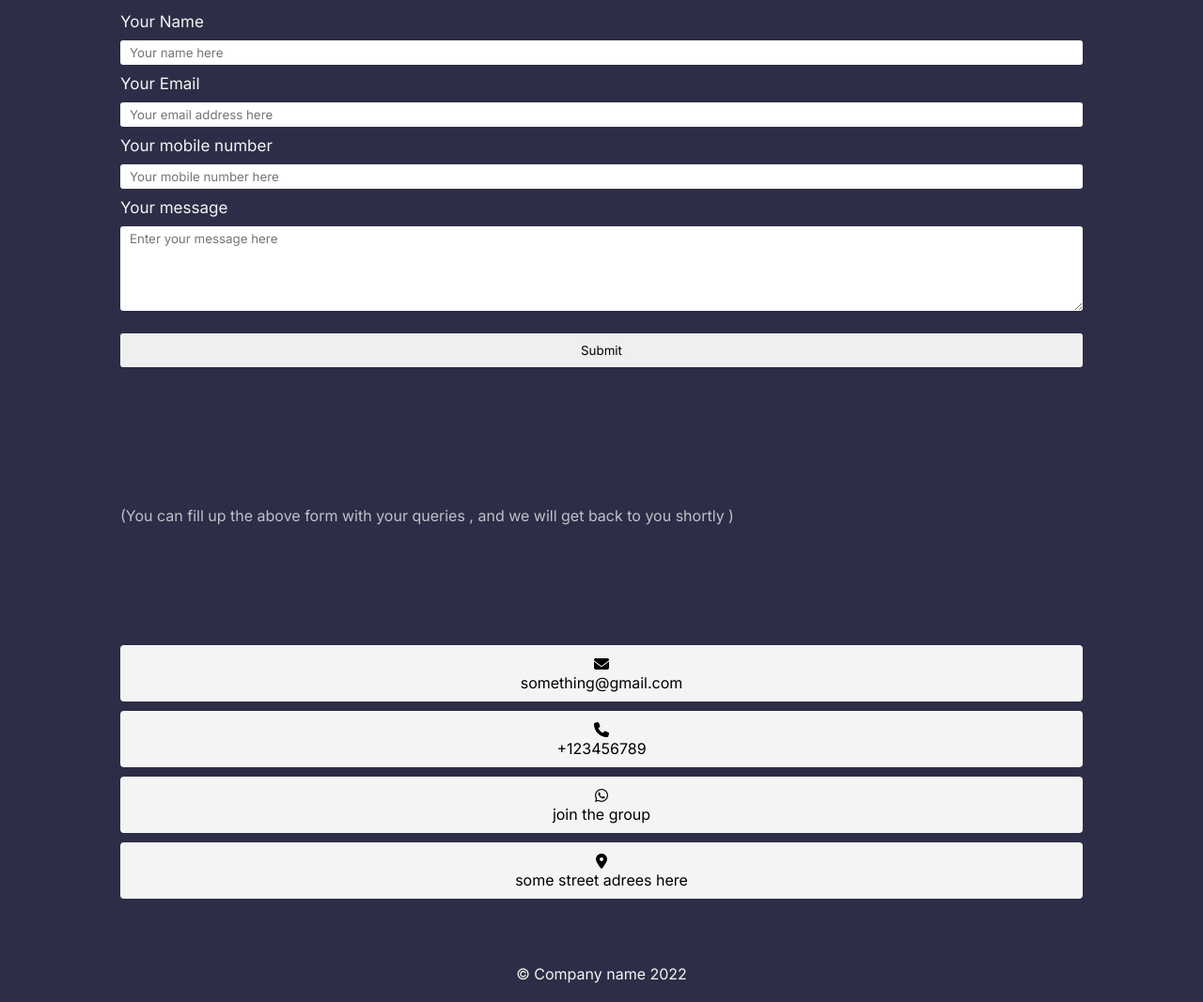
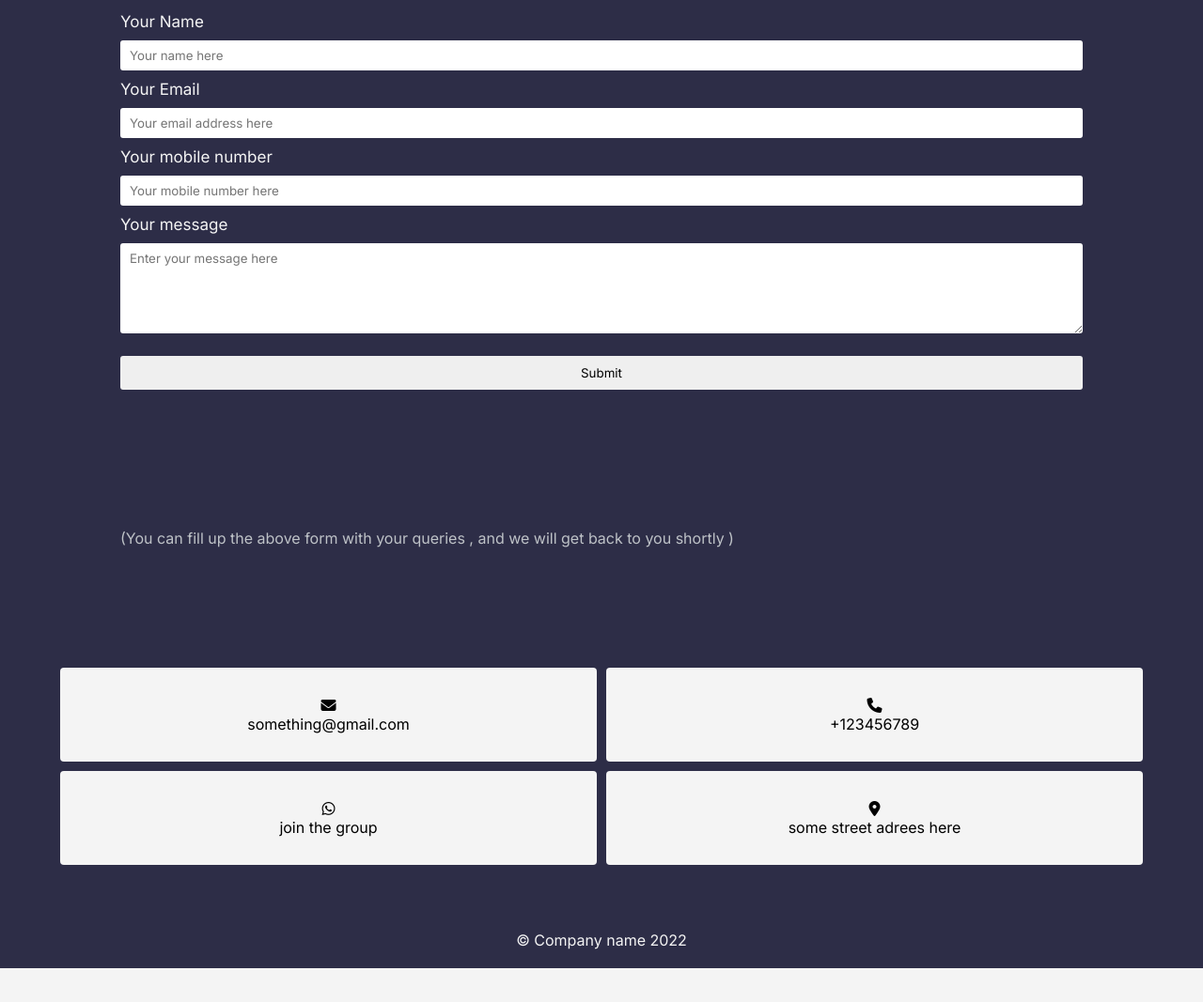
Before and after one commit to diptanshumahish/client-website, a plain HTML site: page index.html in a window 1280 px wide. Shown: the part 3029-4096 px from the top of the page at 94% size. After the commit the page ends 4060 px from the top, so only its background shows below. Drawn offline with Linux system fonts and the light colour scheme.

Commit message:
changed the form

```diff
--- a/css/main.css
+++ b/css/main.css
@@ -289,7 +289,7 @@ form {
 input,
 textarea {
     width: 80%;
-    padding: 5px 10px;
+    padding: 8px 10px;
     border-radius: 3px;
     outline: none;
     border: none;
@@ -308,16 +308,19 @@ textarea {
 }
 
 #contactButtons {
-    display: flex;
-    flex-direction: column;
+    display: grid;
+    grid-template-columns: 1fr 1fr;
     align-items: center;
     justify-content: center;
     gap: 10px;
+    padding: 0 5%;
     padding-bottom: 50px;
 }
 
 .contactButton {
-    width: 80vw;
+    width: 100%;
+    max-width: 45vw;
+    min-height: 100px;
     background-color: var(--backgroundColor);
     padding: 10px;
     display: flex;
@@ -325,6 +328,11 @@ textarea {
     align-items: center;
     justify-content: center;
     border-radius: 4px;
+    transition: 200ms ease;
+}
+
+.contactButton:active {
+    transform: scale(0.95);
 }
 
 button {
```
